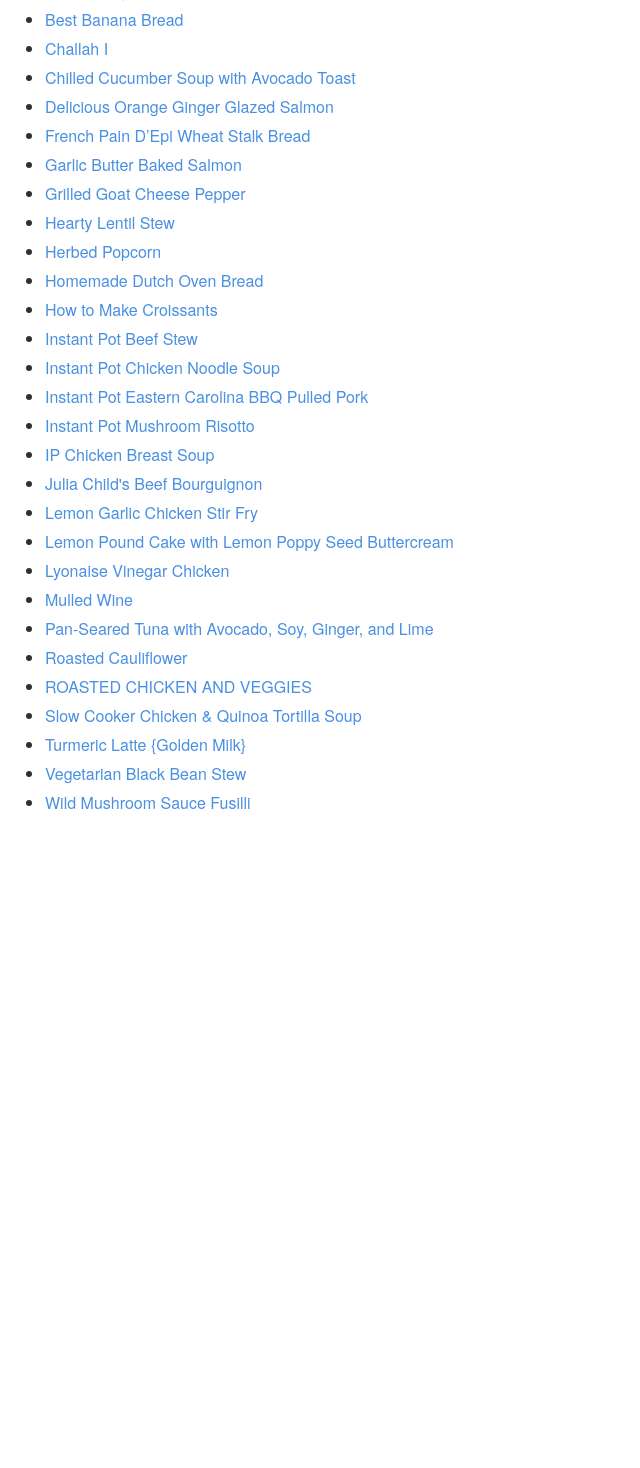
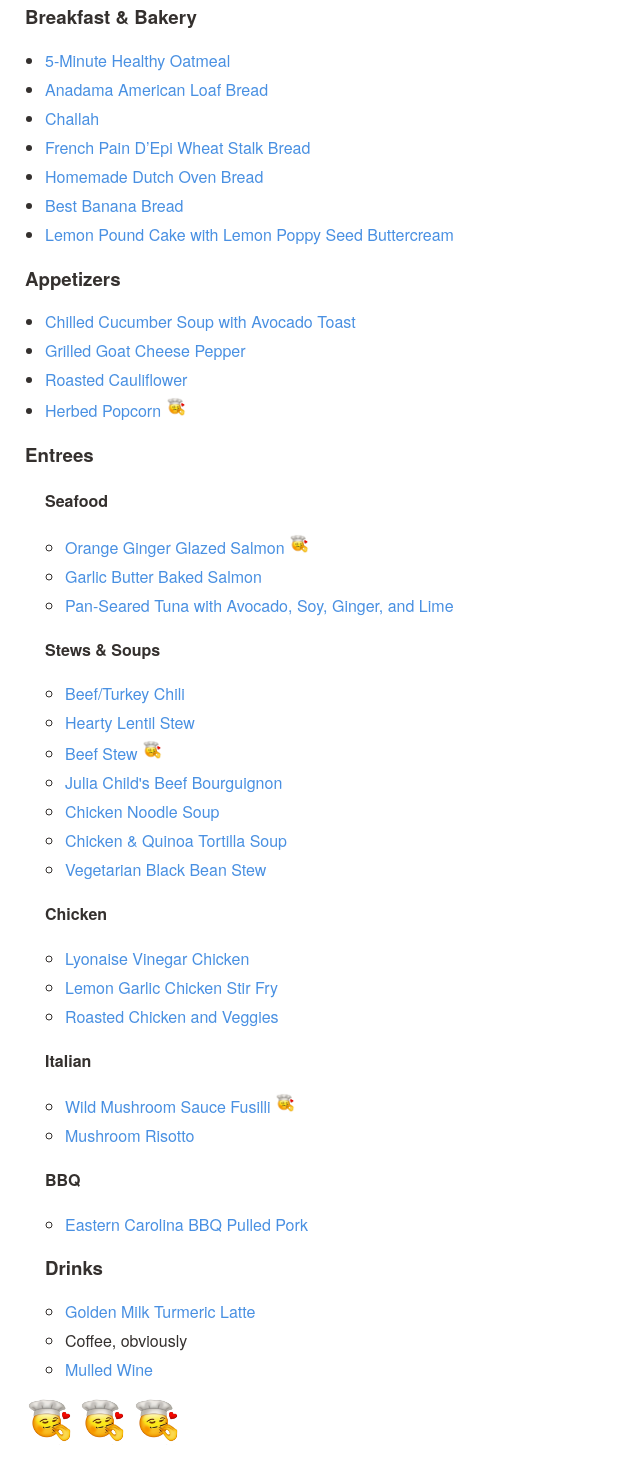
Before and after one commit to sliss/steveskitchen, a website: page index.html in a window 1280 px wide. Shown: the part 172-1640 px from the top of the page, without its empty margins (0-640 px from the left). Before the commit the page ends 1011 px from the top, so only its background shows below. Drawn offline with Linux system fonts and the light colour scheme.

Commit message:
gulp and npm files for development. Formatted recipes by category. Added tiny chef emojis.

```diff
--- a/index.html
+++ b/index.html
@@ -1,6 +1,7 @@
 <!DOCTYPE html>
 <html>
 <head>
+    <title> Steve's Kitchen </title>
     <meta charset="UTF-8">
     <style type="text/css">
         body {
@@ -10,7 +11,7 @@
             margin: 25px;
         }
         h1 {
-            font-size: 16px;
+            /* font-size: 16px; */
             font-family: HelveticaNeue, sans-serif;
             font-weight: normal;
         }
@@ -24,76 +25,85 @@
             color: #4990E2;
             text-decoration: none;
         }
+
+        .chef {
+          height:48px;
+        }
+
+        .tiny_chef {
+          height:20px;
+        }
     </style>
 </head>
 <body>
-    <h1>Recipes (32)</h1>
+    <h1>Steve's Kitchen</h1>
+    <p>Tried and true recipes I'm 95% confident I won't burn</p>
+    <p>Tiny chef <img class="tiny_chef" src="chefkiss.png"> denotes extra tasty.</p>
+
+    <h3>Breakfast & Bakery</h3>
     <ul>
+      <li><a href="Recipes/5-Minute Healthy Oatmeal.html">5-Minute Healthy Oatmeal</a></li>
+      <li><a href="Recipes/Anadama American Loaf Bread.html">Anadama American Loaf Bread</a></li>
+      <li><a href="Recipes/Challah I.html">Challah</a></li>
+      <li><a href="Recipes/French Pain D’Epi Wheat Stalk Bread.html">French Pain D’Epi Wheat Stalk Bread</a></li>
+      <li><a href="Recipes/Homemade Dutch Oven Bread.html">Homemade Dutch Oven Bread</a></li>
+      <li><a href="Recipes/Best Banana Bread.html">Best Banana Bread</a></li>
+      <li><a href="Recipes/Lemon Pound Cake with Lemon Poppy Seed Buttercream.html">Lemon Pound Cake with Lemon Poppy Seed Buttercream</a></li>
+    </ul>
 
-            <li><a href="Recipes/5-Minute Healthy Oatmeal.html">5-Minute Healthy Oatmeal</a></li>
+    <h3>Appetizers</h3>
+    <ul>
+      <li><a href="Recipes/Chilled Cucumber Soup with Avocado Toast.html">Chilled Cucumber Soup with Avocado Toast</a></li>
+      <li><a href="Recipes/Grilled Goat Cheese Pepper.html">Grilled Goat Cheese Pepper</a></li>
+      <li><a href="Recipes/Roasted Cauliflower.html">Roasted Cauliflower</a></li>
+      <li><a href="Recipes/Herbed Popcorn.html">Herbed Popcorn <img class="tiny_chef" src="chefkiss.png"></a></li>
+    </ul>
 
-            <li><a href="Recipes/Anadama American Loaf Bread.html">Anadama American Loaf Bread</a></li>
+    <h3>Entrees</h3>
+    <ul>
+      <h4>Seafood</h4>
+      <ul>
+        <li><a href="Recipes/Delicious Orange Ginger Glazed Salmon.html">Orange Ginger Glazed Salmon <img class="tiny_chef" src="chefkiss.png"></a></li>
+        <li><a href="Recipes/Garlic Butter Baked Salmon.html">Garlic Butter Baked Salmon</a></li>
+        <li><a href="Recipes/Pan-Seared Tuna with Avocado, Soy, Ginger, and Lime.html">Pan-Seared Tuna with Avocado, Soy, Ginger, and Lime</a></li>
+      </ul>
 
-            <li><a href="Recipes/Banana Bread.html">Banana Bread</a></li>
-
-            <li><a href="Recipes/BeefTurkey Chili.html">Beef/Turkey Chili</a></li>
-
-            <li><a href="Recipes/Best Banana Bread.html">Best Banana Bread</a></li>
-
-            <li><a href="Recipes/Challah I.html">Challah I</a></li>
-
-            <li><a href="Recipes/Chilled Cucumber Soup with Avocado Toast.html">Chilled Cucumber Soup with Avocado Toast</a></li>
-
-            <li><a href="Recipes/Delicious Orange Ginger Glazed Salmon.html">Delicious Orange Ginger Glazed Salmon</a></li>
-
-            <li><a href="Recipes/French Pain D’Epi Wheat Stalk Bread.html">French Pain D’Epi Wheat Stalk Bread</a></li>
-
-            <li><a href="Recipes/Garlic Butter Baked Salmon.html">Garlic Butter Baked Salmon</a></li>
-
-            <li><a href="Recipes/Grilled Goat Cheese Pepper.html">Grilled Goat Cheese Pepper</a></li>
-
-            <li><a href="Recipes/Hearty Lentil Stew.html">Hearty Lentil Stew</a></li>
-
-            <li><a href="Recipes/Herbed Popcorn.html">Herbed Popcorn</a></li>
-
-            <li><a href="Recipes/Homemade Dutch Oven Bread.html">Homemade Dutch Oven Bread</a></li>
-
-            <li><a href="Recipes/How to Make Croissants.html">How to Make Croissants</a></li>
-
-            <li><a href="Recipes/Instant Pot Beef Stew.html">Instant Pot Beef Stew</a></li>
-
-            <li><a href="Recipes/Instant Pot Chicken Noodle Soup.html">Instant Pot Chicken Noodle Soup</a></li>
-
-            <li><a href="Recipes/Instant Pot Eastern Carolina BBQ Pulled Pork.html">Instant Pot Eastern Carolina BBQ Pulled Pork</a></li>
-
-            <li><a href="Recipes/Instant Pot Mushroom Risotto.html">Instant Pot Mushroom Risotto</a></li>
-
-            <li><a href="Recipes/IP Chicken Breast Soup.html">IP Chicken Breast Soup</a></li>
-
-            <li><a href="Recipes/Julia Child's Beef Bourguignon.html">Julia Child&apos;s Beef Bourguignon</a></li>
-
-            <li><a href="Recipes/Lemon Garlic Chicken Stir Fry.html">Lemon Garlic Chicken Stir Fry</a></li>
-
-            <li><a href="Recipes/Lemon Pound Cake with Lemon Poppy Seed Buttercream.html">Lemon Pound Cake with Lemon Poppy Seed Buttercream</a></li>
-
-            <li><a href="Recipes/Lyonaise Vinegar Chicken.html">Lyonaise Vinegar Chicken</a></li>
-
-            <li><a href="Recipes/Mulled Wine.html">Mulled Wine</a></li>
-
-            <li><a href="Recipes/Pan-Seared Tuna with Avocado, Soy, Ginger, and Lime.html">Pan-Seared Tuna with Avocado, Soy, Ginger, and Lime</a></li>
-
-            <li><a href="Recipes/Roasted Cauliflower.html">Roasted Cauliflower</a></li>
-
-            <li><a href="Recipes/ROASTED CHICKEN AND VEGGIES.html">ROASTED CHICKEN AND VEGGIES</a></li>
-
-            <li><a href="Recipes/Slow Cooker Chicken & Quinoa Tortilla Soup.html">Slow Cooker Chicken &amp; Quinoa Tortilla Soup</a></li>
-
-            <li><a href="Recipes/Turmeric Latte {Golden Milk}.html">Turmeric Latte {Golden Milk}</a></li>
-
-            <li><a href="Recipes/Vegetarian Black Bean Stew.html">Vegetarian Black Bean Stew</a></li>
-
-            <li><a href="Recipes/Wild Mushroom Sauce Fusilli.html">Wild Mushroom Sauce Fusilli</a></li>
-
+      <h4>Stews & Soups</h4>
+        <ul>
+          <li><a href="Recipes/BeefTurkey Chili.html">Beef/Turkey Chili</a></li>
+          <li><a href="Recipes/Hearty Lentil Stew.html">Hearty Lentil Stew</a></li>
+          <li><a href="Recipes/Instant Pot Beef Stew.html">Beef Stew <img class="tiny_chef" src="chefkiss.png"></a></li>
+          <li><a href="Recipes/Julia Child's Beef Bourguignon.html">Julia Child&apos;s Beef Bourguignon</a></li>
+          <li><a href="Recipes/Instant Pot Chicken Noodle Soup.html">Chicken Noodle Soup</a></li>
+          <li><a href="Recipes/Slow Cooker Chicken & Quinoa Tortilla Soup.html">Chicken &amp; Quinoa Tortilla Soup</a></li>
+          <li><a href="Recipes/Vegetarian Black Bean Stew.html">Vegetarian Black Bean Stew</a></li>
+        </ul>
+      <h4>Chicken</h4>
+        <ul>
+          <li><a href="Recipes/Lyonaise Vinegar Chicken.html">Lyonaise Vinegar Chicken</a></li>
+          <li><a href="Recipes/Lemon Garlic Chicken Stir Fry.html">Lemon Garlic Chicken Stir Fry</a></li>
+          <li><a href="Recipes/ROASTED CHICKEN AND VEGGIES.html">Roasted Chicken and Veggies</a></li>
+        </ul>
+      <h4>Italian</h4>
+        <ul>
+          <li><a href="Recipes/Wild Mushroom Sauce Fusilli.html">Wild Mushroom Sauce Fusilli <img class="tiny_chef" src="chefkiss.png"></a></li>
+          <li><a href="Recipes/Instant Pot Mushroom Risotto.html">Mushroom Risotto</a></li>
+        </ul>
+      <h4>BBQ</h4>
+      <ul>
+      <li><a href="Recipes/Instant Pot Eastern Carolina BBQ Pulled Pork.html">Eastern Carolina BBQ Pulled Pork</a></li>
     </ul>
+    <h3>Drinks</h3>
+    <ul>
+      <li><a href="Recipes/Turmeric Latte {Golden Milk}.html">Golden Milk Turmeric Latte</a></li>
+      <li>Coffee, obviously</li>
+      <li><a href="Recipes/Mulled Wine.html">Mulled Wine</a></li>
+    </ul>
+    </ul>
+    <span>
+    <img class="chef" src="chefkiss.png">
+    <img class="chef" src="chefkiss.png">
+    <img class="chef" src="chefkiss.png">
+  </span>
 </body>
 </html>
```
Also changed, not shown: gulpfile.js (added, +34 -0 lines), package.json (added, +8 -0 lines), chefkiss.png (added), 2 other files.
